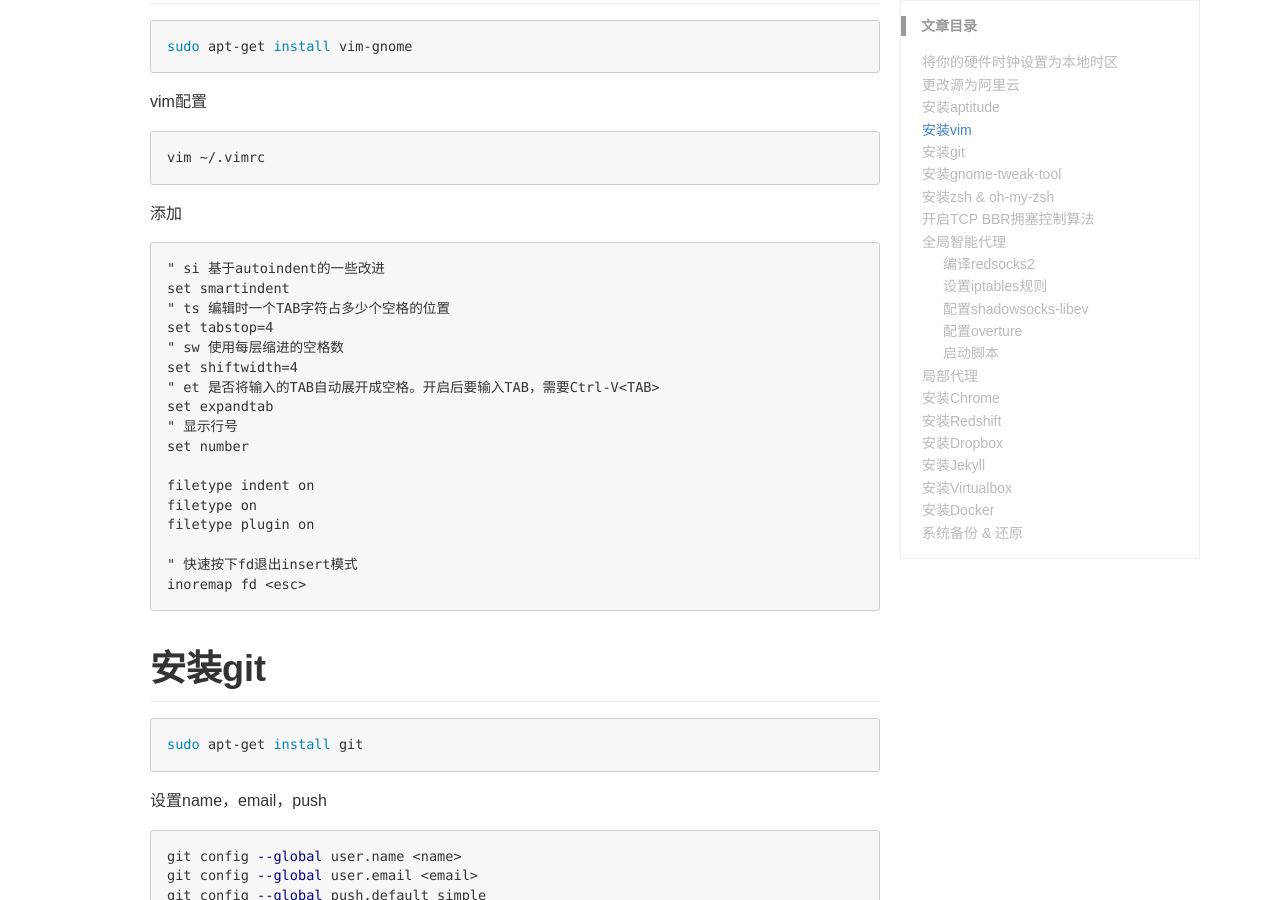
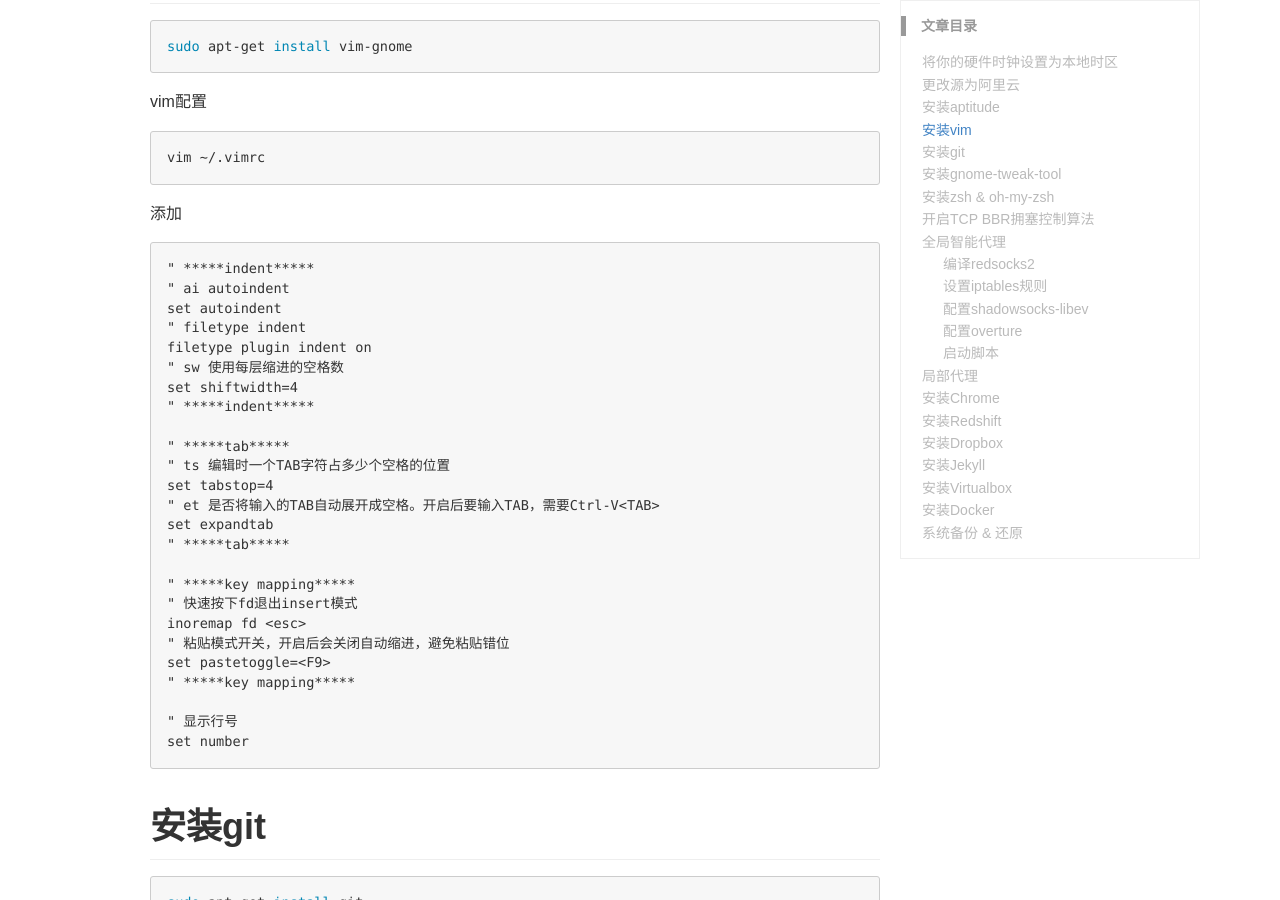
Before and after one commit to gemhowie/blog, a Jekyll site: the page built from _posts/2018-04-27-ubuntu-18.04-LTS-config.md, in a window 1280 px wide and 900 px high, scrolled down 787 px. Built offline with Jekyll 4.4.1, drawn with Linux system fonts in a browser that asks for light colours; comment, search, counter and statistics services are not loaded.

Commit message:
update .vimrc

````diff
--- a/_posts/2018-04-27-ubuntu-18.04-LTS-config.md
+++ b/_posts/2018-04-27-ubuntu-18.04-LTS-config.md
@@ -39,23 +39,31 @@ vim ~/.vimrc
 添加
 
 ```
-" si 基于autoindent的一些改进
-set smartindent
+" *****indent*****
+" ai autoindent
+set autoindent
+" filetype indent
+filetype plugin indent on
+" sw 使用每层缩进的空格数
+set shiftwidth=4
+" *****indent*****
+
+" *****tab*****
 " ts 编辑时一个TAB字符占多少个空格的位置
 set tabstop=4
-" sw 使用每层缩进的空格数
-set shiftwidth=4
 " et 是否将输入的TAB自动展开成空格。开启后要输入TAB，需要Ctrl-V<TAB>
 set expandtab
+" *****tab*****
+
+" *****key mapping*****
+" 快速按下fd退出insert模式
+inoremap fd <esc>
+" 粘贴模式开关，开启后会关闭自动缩进，避免粘贴错位
+set pastetoggle=<F9>
+" *****key mapping*****
+
 " 显示行号
 set number
-
-filetype indent on
-filetype on
-filetype plugin on
-
-" 快速按下fd退出insert模式
-inoremap fd <esc>
 ```
 
 # 安装git
````
